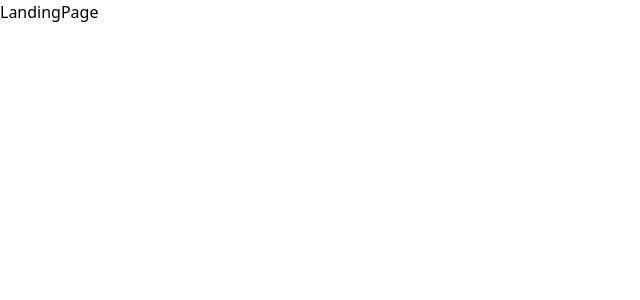
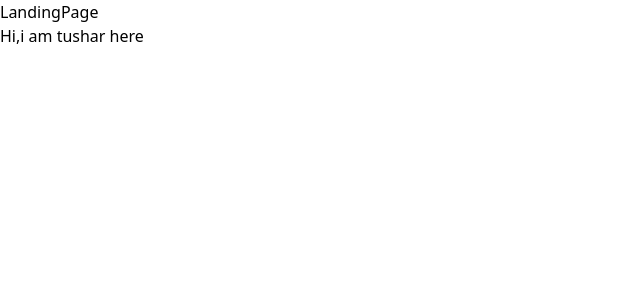
Before and after one commit to S-shinde7777/CaptainPro, a React (Vite) app in the folder Client-Side/: page / in a window 1280 px wide. Shown: the top 300 px of the page, without its empty margins (0-640 px from the left). Built offline with nearby package versions, Linux system fonts and the light colour scheme.

Commit message:
new update

```diff
--- a/Client-Side/src/App.jsx
+++ b/Client-Side/src/App.jsx
@@ -4,6 +4,7 @@ import LandingPage from './pages/LandingPage'
 const App = () => {
   return <>
   <LandingPage/>
+  <p>Hi,i am tushar here</p>
   </>
 }
 
--- a/Client-Side/src/pages/LandingPage.jsx
+++ b/Client-Side/src/pages/LandingPage.jsx
@@ -3,6 +3,7 @@ import React from 'react'
 const LandingPage = () => {
   return (
     <div>LandingPage</div>
+
   )
 }
 
```
Also changed, not shown: 1 other file (tests, documents, lock files or other folders).
